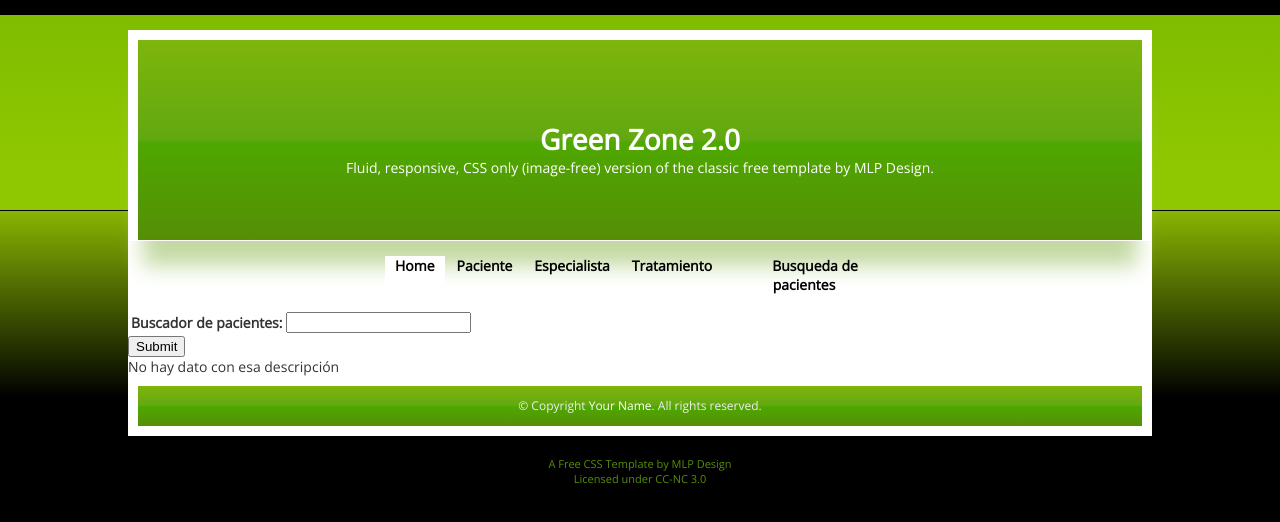
After one commit to jisacallan/Entrega1-SessoSacall-n, a Django app: a page that uses Indice/templates/home/home.html in a window 1280 px wide. The commit adds this page. Shown: the top 522 px of the page. Run offline with Django 4.2, Linux system fonts and the light colour scheme.

Commit message:
OctavoCommit: se termina de corregir el proyecto y se suma un buscador

```diff
--- a/AppPrimerEntrega/forms.py
+++ b/AppPrimerEntrega/forms.py
@@ -1,3 +1,5 @@
+from email.policy import default
+from tokenize import blank_re
 from django import forms
 
 class FormularioPaciente(forms.Form):
@@ -15,3 +17,6 @@ class FormularioEspecialista(forms.Form):
 class FormularioTratamiento(forms.Form):
     fecha_inicio = forms.DateTimeField()
     cura = forms.BooleanField()
+
+class BusquedaPaciente(forms.Form):
+    partial_paciente = forms.CharField(label='Buscador de pacientes' ,max_length=20)
--- a/AppPrimerEntrega/models.py
+++ b/AppPrimerEntrega/models.py
@@ -8,11 +8,14 @@ class Paciente(models.Model):
     DNI = models.IntegerField()
     patologia = models.CharField(max_length=50)
 
+    def __str__(self):
+        return f"Datos del paciente {self.nombre} {self.apellido}, DNI {self.DNI} con patología {self.patologia}"
+
 class Especialista(models.Model):
     nombre = models.CharField(max_length=20)
     apellido = models.CharField(max_length=20)
     especialidad = models.CharField(max_length=50)
-    matricula = models.IntegerField()
+    matricula = models.IntegerField(default=None)
 
 class Tratamiento(models.Model):
     fecha_inicio = models.DateTimeField()
--- /dev/null
+++ b/AppPrimerEntrega/templates/AppPrimerEntrega/busqueda.html
@@ -0,0 +1,29 @@
+{% extends 'home/home.html' %}
+
+{% block bloque_cuerpo %}
+
+    <form action={% url 'busqueda_paciente' %} method="get">
+
+        {% csrf_token %}
+
+            <table>
+
+                {{ buscador.as_table }}
+
+            </table>
+
+        <input type="submit" placeholder="Enviar">
+    </form>
+
+    {% if dato %}
+        Se buscó por el dato {{dato}}
+        {% for paciente in pacientes_buscados %}
+            <li>
+                {{paciente}}
+            </li>
+        {% endfor %}
+    {% else %}
+        No hay dato con esa descripción
+    {% endif %}
+
+{% endblock bloque_cuerpo %}
--- a/AppPrimerEntrega/urls.py
+++ b/AppPrimerEntrega/urls.py
@@ -1,5 +1,5 @@
 from django.urls import path
-from . views import formulario_paciente, formulario_especialista, formulario_tratamiento
+from . views import formulario_paciente, formulario_especialista, formulario_tratamiento, busqueda_paciente
 
 urlpatterns = [
     # path('nuevo', nuevo_paciente, name='nuevo_paciente'),
@@ -7,4 +7,5 @@ urlpatterns = [
     path('paciente', formulario_paciente, name='formulario_paciente'),
     path('especialista', formulario_especialista, name='formulario_especialista'),
     path('tratamiento', formulario_tratamiento, name='tratamiento'),
+    path('busqueda-paciente', busqueda_paciente, name='busqueda_paciente')
 ]
--- a/AppPrimerEntrega/views.py
+++ b/AppPrimerEntrega/views.py
@@ -1,7 +1,7 @@
 from django.http import HttpResponse
 from django.shortcuts import render
 from AppPrimerEntrega.models import Especialista, Paciente, Tratamiento
-from AppPrimerEntrega.forms import FormularioPaciente, FormularioEspecialista, FormularioTratamiento
+from AppPrimerEntrega.forms import FormularioPaciente, FormularioEspecialista, FormularioTratamiento, BusquedaPaciente
 import random
 # Create your views here.
 
@@ -30,24 +30,25 @@ def formulario_paciente(request):
         print(formulario)
         if formulario.is_valid():
             informacion = formulario.cleaned_data
-            paciente = Paciente (nombre=informacion['nombre'], apellido=informacion['apellido'], DNI=informacion['DNI'], patologia=informacion['patologia'])
+            paciente = Paciente(nombre=informacion['nombre'], apellido=informacion['apellido'], DNI=informacion['DNI'], patologia=informacion['patologia'])
             paciente.save()
             return render(request, 'home/home.html', {'paciente': paciente})
+    formulario = FormularioPaciente()
+    return render(request, 'AppPrimerEntrega/entrega_formulario.html', {'formulario': formulario})
 
-    return render(request, 'home/home.html', {})
 
 def formulario_especialista(request):
 
     if request.method == 'POST':
         formulario = FormularioEspecialista(request.POST)
         print(formulario)
-        if formulario.is_valid():
+        if formulario.is_valid:
             informacion = formulario.cleaned_data
             especialista = Especialista (nombre=informacion['nombre'], apellido=informacion['apellido'], especialidad=informacion['especialidad'], matricula=informacion['matricula'])
             especialista.save()
             return render(request, 'home/home.html', {'especialista': especialista})
-
-    return render(request, 'home/home.html', {})
+    formulario = FormularioEspecialista()
+    return render(request, 'AppPrimerEntrega/entrega_formulario.html', {'formulario': formulario})
 
 def formulario_tratamiento(request):
 
@@ -59,5 +60,15 @@ def formulario_tratamiento(request):
             tratamiento = Tratamiento (fecha_inicio=informacion['fecha_inicio'], cura=informacion['cura'])
             tratamiento.save()
             return render(request, 'home/home.html', {'tratamiento': tratamiento})
+    formulario = FormularioTratamiento()
+    return render(request, 'AppPrimerEntrega/entrega_formulario.html', {'formulario': formulario})
 
-    return render(request, 'home/home.html', {})
+def busqueda_paciente(request):
+    pacientes_buscados = []
+    dato = request.GET.get('partial_paciente', None)
+
+    if dato is not None:
+        pacientes_buscados = Paciente.objects.filter(nombre__icontains=dato)
+
+    buscador = BusquedaPaciente()
+    return render(request, 'AppPrimerEntrega/busqueda.html', {'buscador': buscador, 'pacientes_buscados': pacientes_buscados, 'dato': dato})
--- a/Indice/templates/home/home.html
+++ b/Indice/templates/home/home.html
@@ -27,6 +27,7 @@
 			<li><a href={% url 'formulario_paciente' %} title="Paciente">Paciente</a></li>
 			<li><a href={% url 'formulario_especialista' %} title="Especialista">Especialista</a></li>
 			<li><a href={% url 'tratamiento' %} title="Tratamiento">Tratamiento</a></li>
+			<li><a href={% url 'busqueda_paciente' %} title="Busqueda de pacientes">Busqueda de pacientes</a></li>
 		</ul>
 </nav>
 	<!-- Begin Content -->
```
Also changed, not shown: AppPrimerEntrega/templates/AppPrimerEntrega/entrega_formulario.html (+8 -5 lines), AppPrimerEntrega/migrations/0002_especialista_matricula.py (added).
